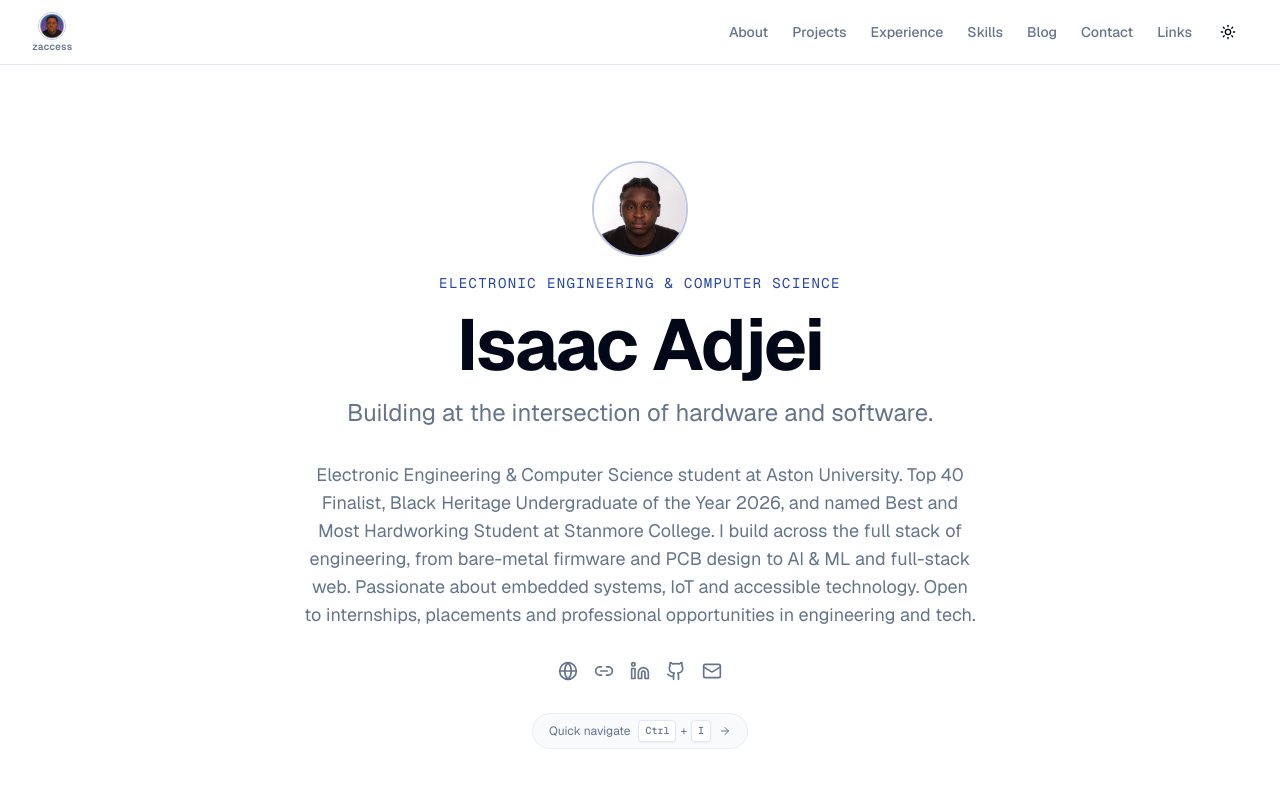
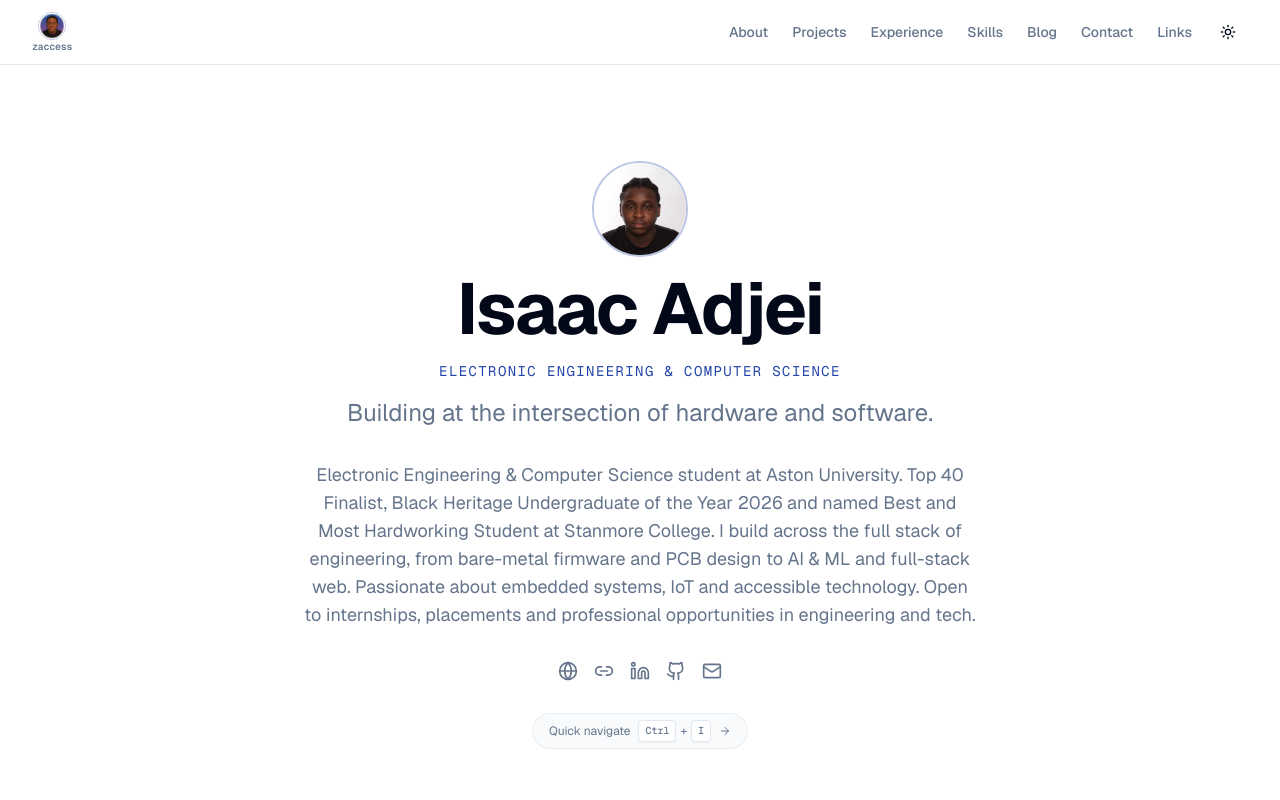
Before and after one commit to zaccesss/isaac-adjei-portfolio, a Next.js app: page / in a window 1280 px wide. Shown: the top 800 px of the page. Built offline with nearby package versions, Linux system fonts and the light colour scheme; no server answers.

Commit message:
fix: apply UK English prose style across site content

```diff
--- a/app/about/page.tsx
+++ b/app/about/page.tsx
@@ -100,7 +100,7 @@ export default function AboutPage() {
             My journey has required resilience, discipline and long-term consistency, and those
             values now shape how I approach engineering and leadership. I care deeply about
             accessible technology and practical systems that serve real users. I am a Student
-            Representative at Aston Students&apos; Union, a Student Member of the IET, and a member
+            Representative at Aston Students&apos; Union, a Student Member of the IET and a member
             of the Aston Computing Society, Aston Ghana Society and Aston Gaming Society.
           </p>
           <p>
@@ -114,7 +114,7 @@ export default function AboutPage() {
           </p>
           <p>
             Technically I work across the full stack: bare-metal C and C++ on microcontrollers, PCB
-            design in KiCad and Proteus, full-stack web with Next.js, PHP 8.2 and MySQL, and AI/ML
+            design in KiCad and Proteus, full-stack web with Next.js, PHP 8.2 and MySQL and AI/ML
             with Python, TensorFlow and PyTorch. I am also expanding into cloud computing, cyber
             security and game development. My projects include a two-stage audio amplifier designed
             and manufactured as a PCB from scratch, a 4x4x4 NeoPixel LED Cube with adaptive
--- a/components/sections/Hero.tsx
+++ b/components/sections/Hero.tsx
@@ -17,14 +17,19 @@ export default function Hero() {
       >
         <motion.div variants={fadeUp} className="space-y-4">
           <div className="w-24 h-24 rounded-full border-2 border-primary/30 overflow-hidden mx-auto">
-            <Image src="/images/zac_profile.jpg" alt="Isaac Adjei" width={96} height={96} className="object-cover w-full h-full" priority />
+            <Image
+              src="/images/zac_profile.jpg"
+              alt="Isaac Adjei"
+              width={96}
+              height={96}
+              className="object-cover w-full h-full"
+              priority
+            />
           </div>
+          <h1 className="text-5xl md:text-7xl font-bold tracking-tight">Isaac Adjei</h1>
           <p className="text-sm font-mono text-primary uppercase tracking-widest">
             Electronic Engineering &amp; Computer Science
           </p>
-          <h1 className="text-5xl md:text-7xl font-bold tracking-tight">
-            Isaac Adjei
-          </h1>
           <p className="text-xl md:text-2xl text-muted-foreground">
             Building at the intersection of hardware and software.
           </p>
@@ -34,12 +39,12 @@ export default function Hero() {
           variants={fadeUp}
           className="text-base md:text-lg text-muted-foreground max-w-2xl mx-auto leading-relaxed"
         >
-          Electronic Engineering &amp; Computer Science student at Aston University. Top 40 Finalist,
-          Black Heritage Undergraduate of the Year 2026, and named Best and Most Hardworking Student
-          at Stanmore College. I build across the full stack of engineering, from bare-metal firmware and PCB
-          design to AI&nbsp;&amp;&nbsp;ML and full-stack web. Passionate about embedded systems, IoT
-          and accessible technology. Open to internships, placements and professional opportunities
-          in engineering and tech.
+          Electronic Engineering &amp; Computer Science student at Aston University. Top 40
+          Finalist, Black Heritage Undergraduate of the Year 2026 and named Best and Most
+          Hardworking Student at Stanmore College. I build across the full stack of engineering,
+          from bare-metal firmware and PCB design to AI&nbsp;&amp;&nbsp;ML and full-stack web.
+          Passionate about embedded systems, IoT and accessible technology. Open to internships,
+          placements and professional opportunities in engineering and tech.
         </motion.p>
 
         <motion.div variants={fadeUp} className="flex justify-center">
@@ -49,14 +54,22 @@ export default function Hero() {
         <motion.div variants={fadeUp} className="flex justify-center">
           <button
             type="button"
-            onClick={() => document.dispatchEvent(new KeyboardEvent("keydown", { key: "i", ctrlKey: true, bubbles: true }))}
+            onClick={() =>
+              document.dispatchEvent(
+                new KeyboardEvent("keydown", { key: "i", ctrlKey: true, bubbles: true })
+              )
+            }
             className="inline-flex items-center gap-2 rounded-full border border-border/60 bg-muted/50 px-4 py-1.5 text-xs text-muted-foreground hover:border-primary/50 hover:text-foreground transition-colors cursor-pointer group"
           >
             <span>Quick navigate</span>
             <span className="flex items-center gap-1">
-              <kbd className="rounded border border-border bg-background px-1.5 py-0.5 font-mono text-[10px] font-medium shadow-sm">Ctrl</kbd>
+              <kbd className="rounded border border-border bg-background px-1.5 py-0.5 font-mono text-[10px] font-medium shadow-sm">
+                Ctrl
+              </kbd>
               <span>+</span>
-              <kbd className="rounded border border-border bg-background px-1.5 py-0.5 font-mono text-[10px] font-medium shadow-sm">I</kbd>
+              <kbd className="rounded border border-border bg-background px-1.5 py-0.5 font-mono text-[10px] font-medium shadow-sm">
+                I
+              </kbd>
             </span>
             <ArrowRight className="h-3 w-3 transition-transform group-hover:translate-x-0.5" />
           </button>
--- a/components/sections/SkillsOverview.tsx
+++ b/components/sections/SkillsOverview.tsx
@@ -9,7 +9,14 @@ import { skillCategories } from "@/data/skills"
 import { staggerContainer, fadeUp } from "@/lib/animations"
 
 export default function SkillsOverview() {
-  const topCategories = skillCategories.slice(0, 2)
+  const HIDDEN_ON_HOME = ["Assembly", "Rust", "C#", "Go", "JSON"]
+  const topCategories = skillCategories
+    .slice(0, 2)
+    .map((cat) =>
+      cat.category === "Languages & Software"
+        ? { ...cat, skills: cat.skills.filter((s) => !HIDDEN_ON_HOME.includes(s.name)) }
+        : cat
+    )
 
   return (
     <section className="py-24 border-t">
```
Also changed, not shown: data/projects.ts (+6 -6 lines), 1 other file (tests, documents, lock files or other folders).
